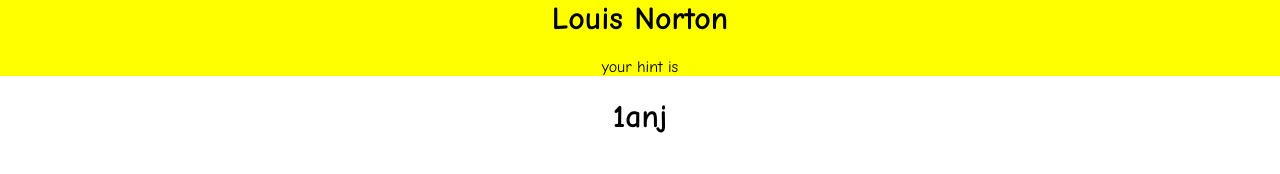
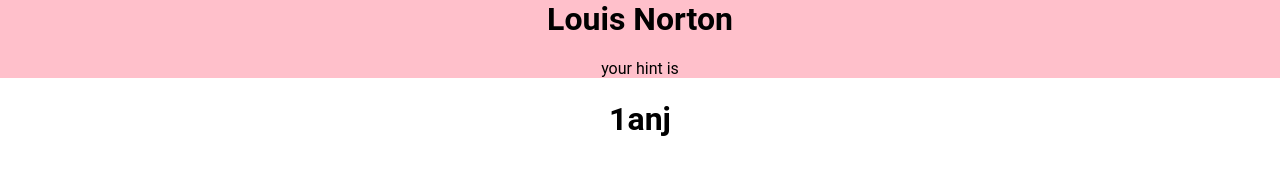
Before and after one commit to awoo42/louisalum.github.io, a plain HTML site: page index.html in a window 1280 px wide. Drawn offline with Linux system fonts and the light colour scheme.

Commit message:
Update index.css

```diff
--- a/index.css
+++ b/index.css
@@ -1,11 +1,11 @@
 body {
     text-align: center;
     margin: 0px;
-    font-family: "Comic Sans MS";
+    font-family: "Roboto";
 }
 
 .about {
-    background-color: yellow;
+    background-color: pink;
     padding: 0px;
 }
 
```
